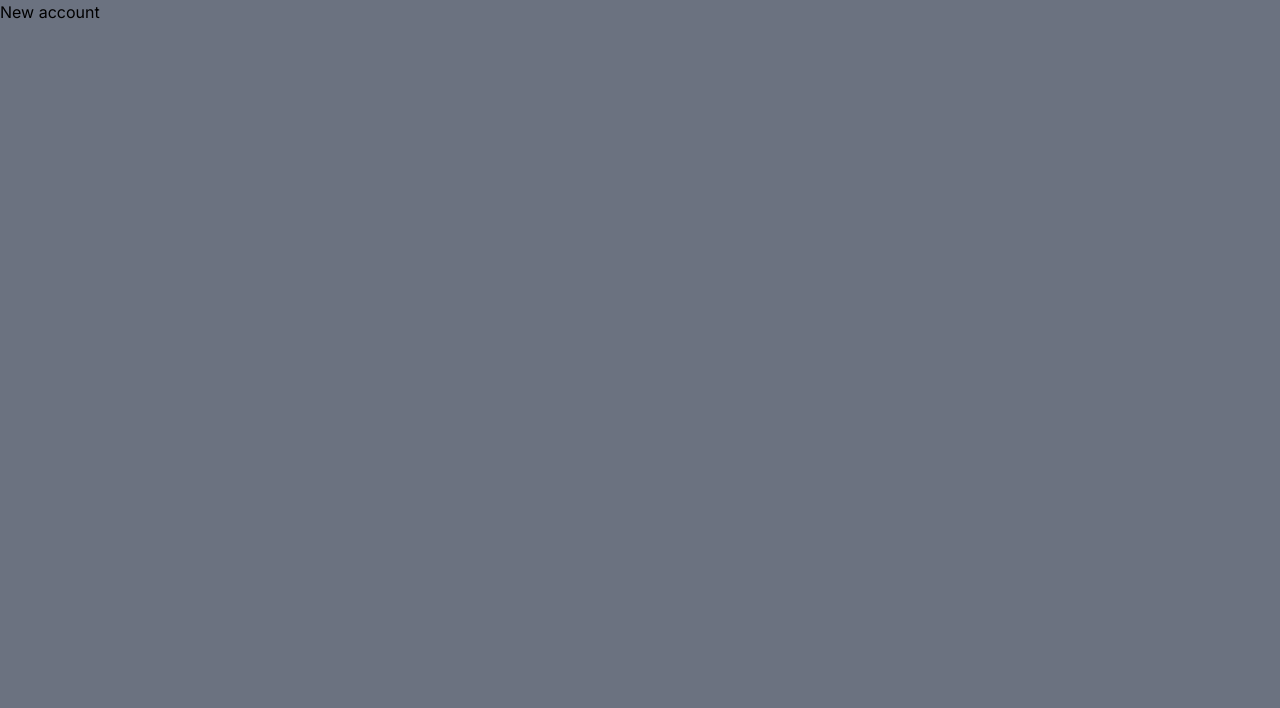
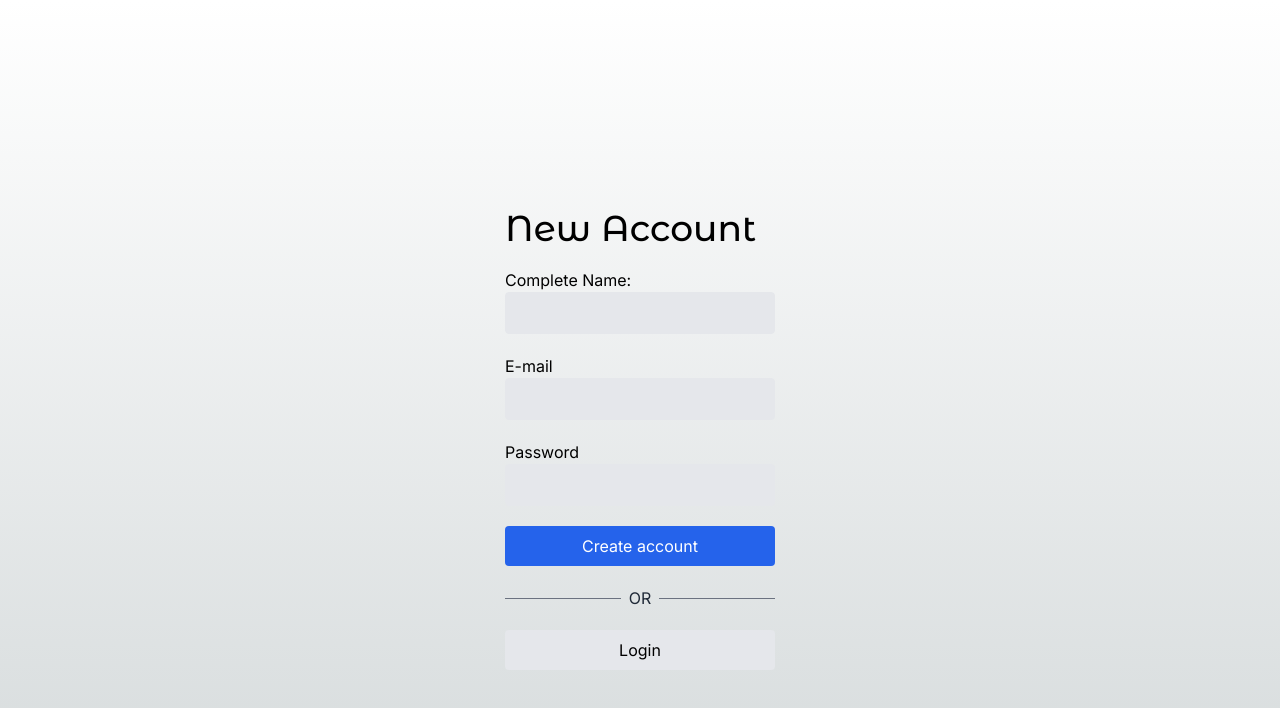
Before and after one commit to MemoSan27/next-teslo, a Next.js app: page /auth/new-account in a window 1280 px wide. Shown: the top 708 px of the page. Built offline with nearby package versions, Linux system fonts and the light colour scheme.

Commit message:
login page added

```diff
--- a/src/app/auth/layout.tsx
+++ b/src/app/auth/layout.tsx
@@ -5,8 +5,10 @@ export default function AuthLayout({
  children: React.ReactNode;
 }) {
   return (
-    <main className="min-h-screen bg-gray-500">
-      {children}
+    <main className="flex justify-center">
+      <div className="w-full sm:w-[350px] px-10">
+        {children}
+      </div>
     </main>
   );
 }
--- a/src/app/auth/login/page.tsx
+++ b/src/app/auth/login/page.tsx
@@ -1,10 +1,46 @@
-import { titleFont } from "@/config/fonts";
+import { titleFont } from '@/config/fonts';
+import Link from 'next/link';
 
-export default function Home() {
+export default function () {
   return (
-    <main className="">
-      <h1> Login Page </h1>
+    <div className="flex flex-col min-h-screen pt-32 sm:pt-52">
 
-    </main>
+      <h1 className={ `${ titleFont.className } text-4xl mb-5` }>Login</h1>
+
+      <div className="flex flex-col">
+
+        <label htmlFor="email">E-mail</label>
+        <input
+          className="px-5 py-2 border bg-gray-200 rounded mb-5"
+          type="email" />
+
+
+        <label htmlFor="email">Password</label>
+        <input
+          className="px-5 py-2 border bg-gray-200 rounded mb-5"
+          type="email" />
+
+        <button
+
+          className="btn-primary">
+          Login
+        </button>
+
+
+        {/* divisor l ine */ }
+        <div className="flex items-center my-5">
+          <div className="flex-1 border-t border-gray-500"></div>
+          <div className="px-2 text-gray-800">OR</div>
+          <div className="flex-1 border-t border-gray-500"></div>
+        </div>
+
+        <Link
+          href="/auth/new-account"
+          className="btn-secondary text-center">
+          Create new account
+        </Link>
+
+      </div>
+    </div>
   );
 }
--- a/src/app/auth/new-account/page.tsx
+++ b/src/app/auth/new-account/page.tsx
@@ -1,10 +1,51 @@
-import { titleFont } from "@/config/fonts";
+import { titleFont } from '@/config/fonts';
+import Link from 'next/link';
 
-export default function newAcc() {
+export default function () {
   return (
-    <main className="">
-      <h1> New account </h1>
+    <div className="flex flex-col min-h-screen pt-32 sm:pt-52">
 
-    </main>
+      <h1 className={ `${ titleFont.className } text-4xl mb-5` }>New Account</h1>
+
+      <div className="flex flex-col">
+
+        <label htmlFor="email">Complete Name:</label>
+        <input
+          className="px-5 py-2 border bg-gray-200 rounded mb-5"
+          type="text" />
+
+        <label htmlFor="email">E-mail</label>
+        <input
+          className="px-5 py-2 border bg-gray-200 rounded mb-5"
+          type="email" />
+
+
+        <label htmlFor="email">Password</label>
+        <input
+          className="px-5 py-2 border bg-gray-200 rounded mb-5"
+          type="email" />
+
+        <button
+
+          className="btn-primary">
+          Create account
+        </button>
+
+
+        {/* divisor l ine */ }
+        <div className="flex items-center my-5">
+          <div className="flex-1 border-t border-gray-500"></div>
+          <div className="px-2 text-gray-800">OR</div>
+          <div className="flex-1 border-t border-gray-500"></div>
+        </div>
+
+        <Link
+          href="/auth/login"
+          className="btn-secondary text-center">
+          Login
+        </Link>
+
+      </div>
+    </div>
   );
 }
```
